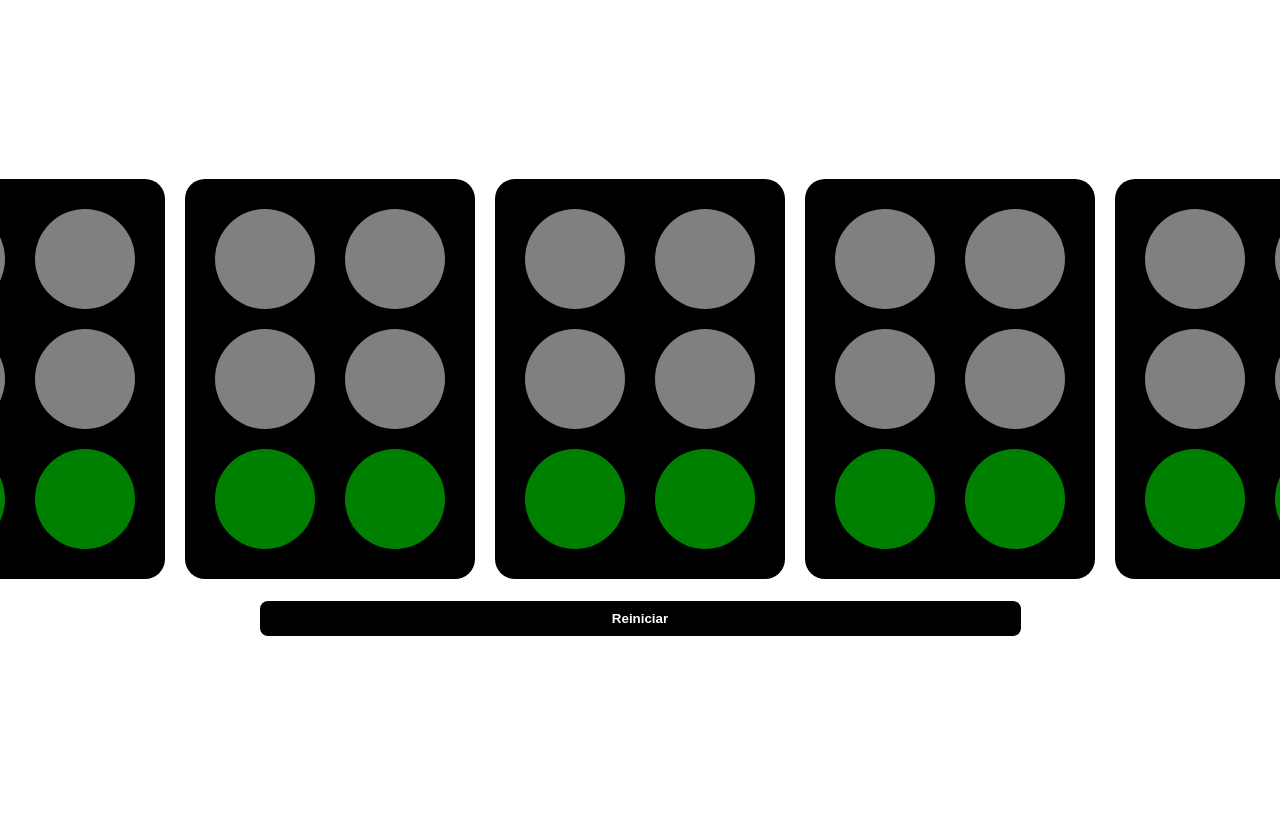
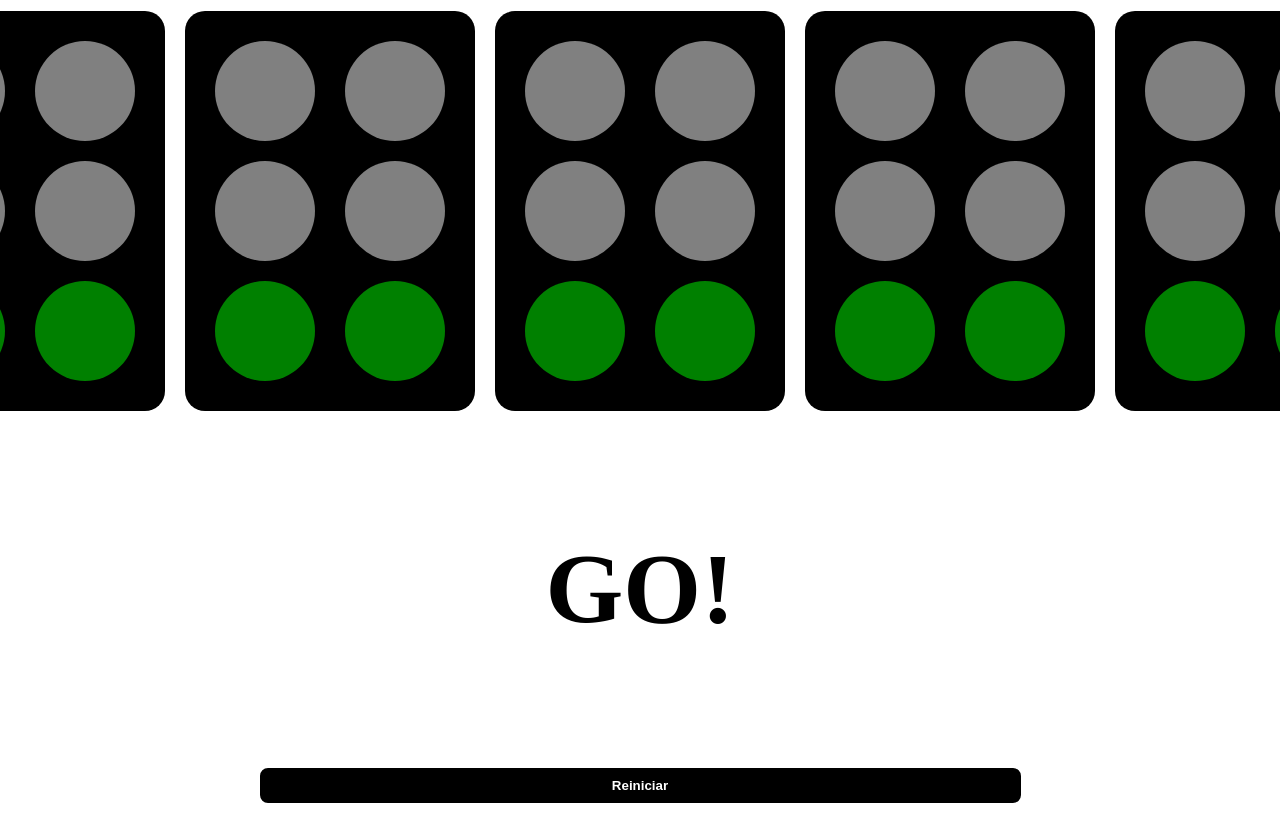
Before and after one commit to agb4455/LearnAngular, an Angular app: page / in a window 1280 px wide. Shown: the top 816 px of the page. Built offline with nearby package versions, Linux system fonts and the light colour scheme.

Commit message:
feat: Enhance countdown functionality and display time in the UI

```diff
--- a/src/app/app.css
+++ b/src/app/app.css
@@ -30,3 +30,9 @@
     align-items: center;
     height: 100vh;
 }
+
+.cou{
+    font-size: 100px;
+    color: black;
+    font-weight: bold;
+}
--- a/src/app/app.html
+++ b/src/app/app.html
@@ -7,6 +7,7 @@
       <app-semaforo></app-semaforo>
       <app-semaforo></app-semaforo>
     </div>
+    <p class="cou">{{time}}</p>
     <!--<p>{{cuentaAtras}}</p>-->
     <button (click)="reiniciar()" class = "but">Reiniciar</button>
   </div>
--- a/src/app/app.ts
+++ b/src/app/app.ts
@@ -8,21 +8,29 @@ import { Semaforo } from "./components/semaforo/semaforo";
   templateUrl: './app.html',
   styleUrl: './app.css'
 })
+
+
+
 export class App {
   protected readonly title = signal('LearnAngular');
 
-  cuentaAtras: number = 5;
+  MAX_TIME: number = 5;
+
+  cuentaAtras: number = this.MAX_TIME;
+  time:string = this.cuentaAtras.toString();
 
   @ViewChildren(Semaforo) semaforos!: QueryList<Semaforo>;
 
   timer(){
       let interval = setInterval(() => {
       this.cuentaAtras--;
+      this.time = this.cuentaAtras.toString();
       if(this.cuentaAtras > 3){
         this.cambiarColorSemaforo(this.semaforos, 0);
       } else if(this.cuentaAtras > 0){
         this.cambiarColorSemaforo(this.semaforos, 1);
       } else if(this.cuentaAtras === 0){
+        this.time = "GO!";
         this.cambiarColorSemaforo(this.semaforos, 2);
         clearInterval(interval);
       }
@@ -40,8 +48,9 @@ export class App {
   }
 
   reiniciar(){
-    this.cuentaAtras = 5;
+    this.cuentaAtras = this.MAX_TIME;
     this.timer();
+    this.time = this.cuentaAtras.toString();
     for(let semaforo of this.semaforos){
       semaforo.cambiarColor(0);
     }
```
